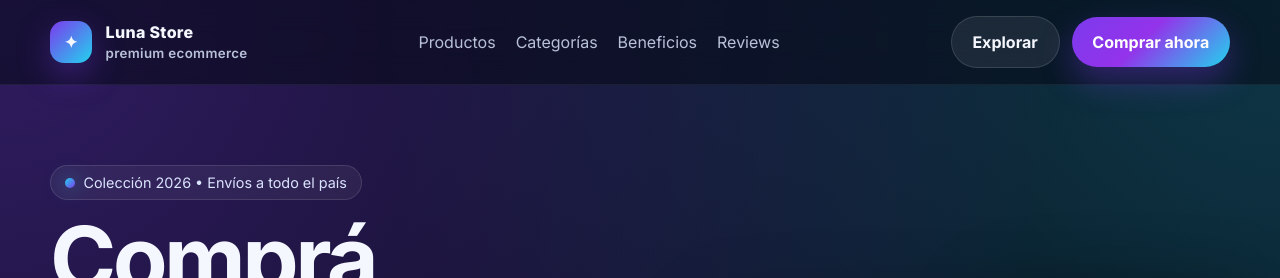
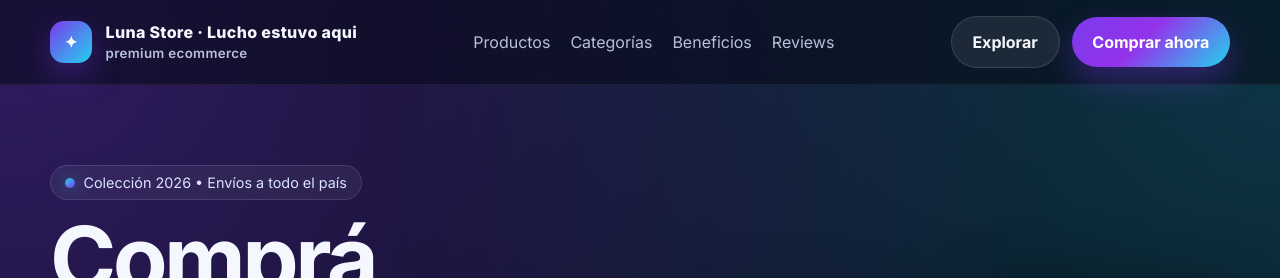
Before and after one commit to joacolinares/test_Lucho, a plain HTML site: page index.html in a window 1280 px wide. Shown: the top 278 px of the page. Drawn offline with Linux system fonts and the light colour scheme.

Commit message:
Update header text

```diff
--- a/index.html
+++ b/index.html
@@ -469,7 +469,7 @@
         <div class="brand">
           <div class="brand-mark">✦</div>
           <div>
-            <div>Luna Store</div>
+            <div>Luna Store · Lucho estuvo aqui</div>
             <small style="color: var(--muted); font-weight: 600;">premium ecommerce</small>
           </div>
         </div>
```
